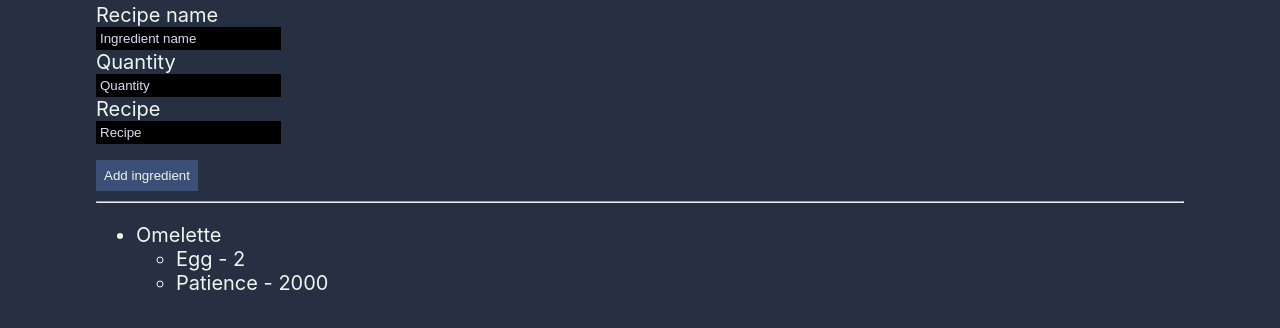
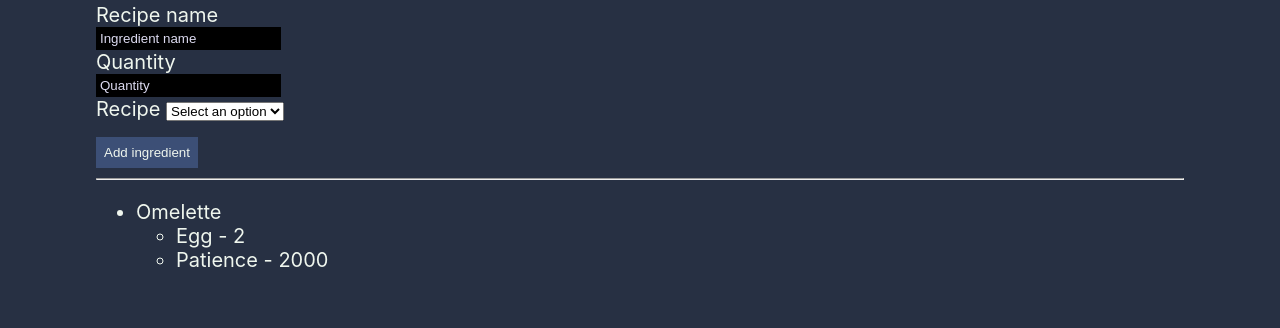
Before and after one commit to FMGordillo/learning-redux, a plain HTML site: page 03-redux-boilerplate/index.html in a window 1280 px wide. Shown: the part 340-668 px from the top of the page. Drawn offline with nearby package versions, Linux system fonts and the light colour scheme.

Commit message:
Added "select" field

```diff
--- a/03-redux-boilerplate/app.js
+++ b/03-redux-boilerplate/app.js
@@ -60,6 +60,24 @@ const rootReducer = (state, action) => {
 const store = Redux.createStore(rootReducer, initialState);
 window.store = store;
 
+function updateSelectUI() {
+  // First, fill out the options:
+  const recipesEl = document.querySelector("#recipe");
+  while (recipesEl.firstChild) {
+    recipesEl.removeChild(recipesEl.firstChild);
+  }
+  const option = document.createElement("option");
+  option.value = "";
+  option.innerText = "Select an option";
+  recipesEl.appendChild(option);
+  store.getState().recipes.forEach(recipe => {
+    const option = document.createElement("option");
+    option.value = recipe.name;
+    option.innerText = recipe.name;
+    recipesEl.appendChild(option);
+  });
+}
+
 /**
  * 2)
  * Magic without JQuery, sry.
@@ -67,6 +85,7 @@ window.store = store;
 function updateUI() {
   const bodyEl = document.querySelector("body");
 
+  updateSelectUI();
   // If it's first render, don't do nothing
   if (document.querySelector("#app")) {
     bodyEl.removeChild(document.querySelector("#app"));
--- a/03-redux-boilerplate/index.html
+++ b/03-redux-boilerplate/index.html
@@ -35,7 +35,7 @@
         placeholder="Quantity"
       />
       <label for="recipe">Recipe</label>
-      <input id="recipe" type="text" name="recipe" placeholder="Recipe" />
+      <select name="recipe" id="recipe"> </select>
       <input type="submit" value="Add ingredient" />
     </form>
     <hr />
```
